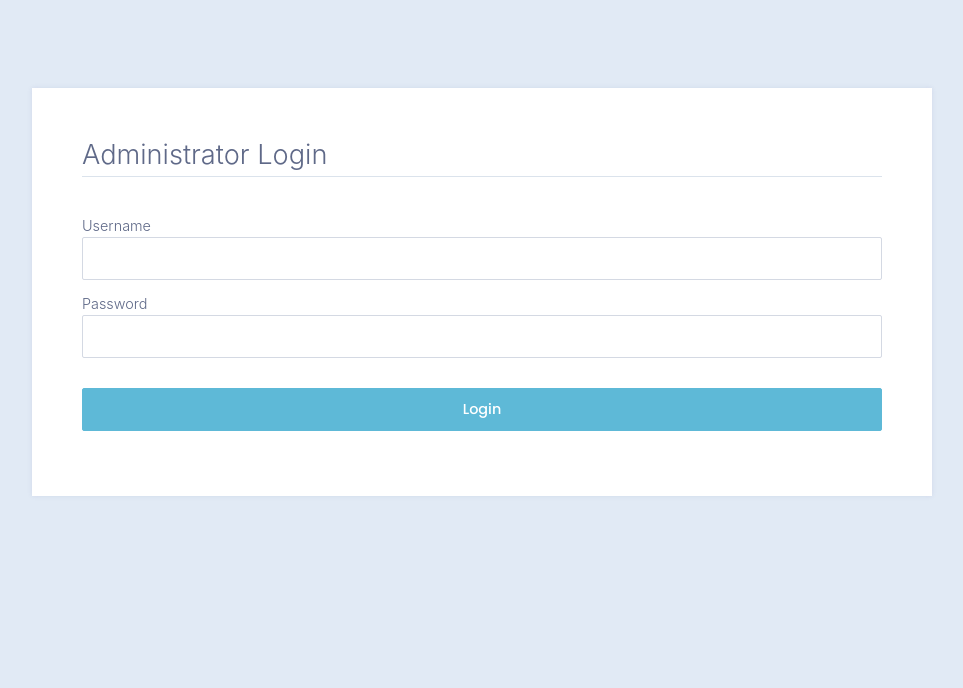
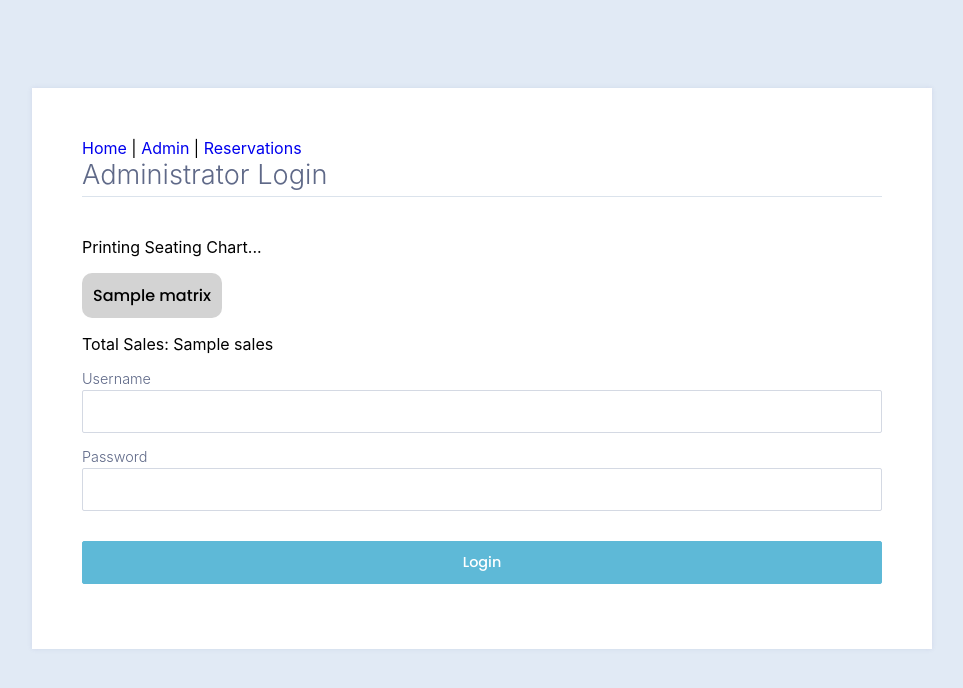
Before and after one commit to HaileyDJessee/4320FinalProject, a Flask app: template it-4320-final-proj/flask_wtforms_tutorial/templates/admin.html in a window 1280 px wide. Shown: the top 688 px of the page, without its empty margins (158-1121 px from the left). Run offline with Flask 2, Linux system fonts and the light colour scheme; the template is opened without the code that fills it: values that come from a table or form of the project are taken from there, most other values are stand-ins (such as "Sample title", 1, 10 or a date in 2020); some libraries are stand-ins or nearby versions.

Commit message:
Update admin.html

```diff
--- a/it-4320-final-proj/flask_wtforms_tutorial/templates/admin.html
+++ b/it-4320-final-proj/flask_wtforms_tutorial/templates/admin.html
@@ -6,9 +6,15 @@
 
 {% block content %}
 <div class="formwrapper">
+  <div.a class="link"><a href="http://localhost:5002/">Home</a> | <a href="http://localhost:5002/admin">Admin</a> | <a href="http://localhost:5002/reservations">Reservations</a></div.a>
   <h2 class="title">Administrator Login</h2>
+  {% if sales %}
+        <p>Printing Seating Chart...</p>
+        <p class="container2">{{ matrix }}</p>
+        <p>Total Sales: {{ sales }}</p>
+  {% endif %}
   {% if err %}
-        <p>{{ err }}</p>
+        <p class="errortext"><b>{{ err }}</b></p>
   {% endif %}
   <form method="POST" action="/admin">
       {{ form.csrf_token }}
```
